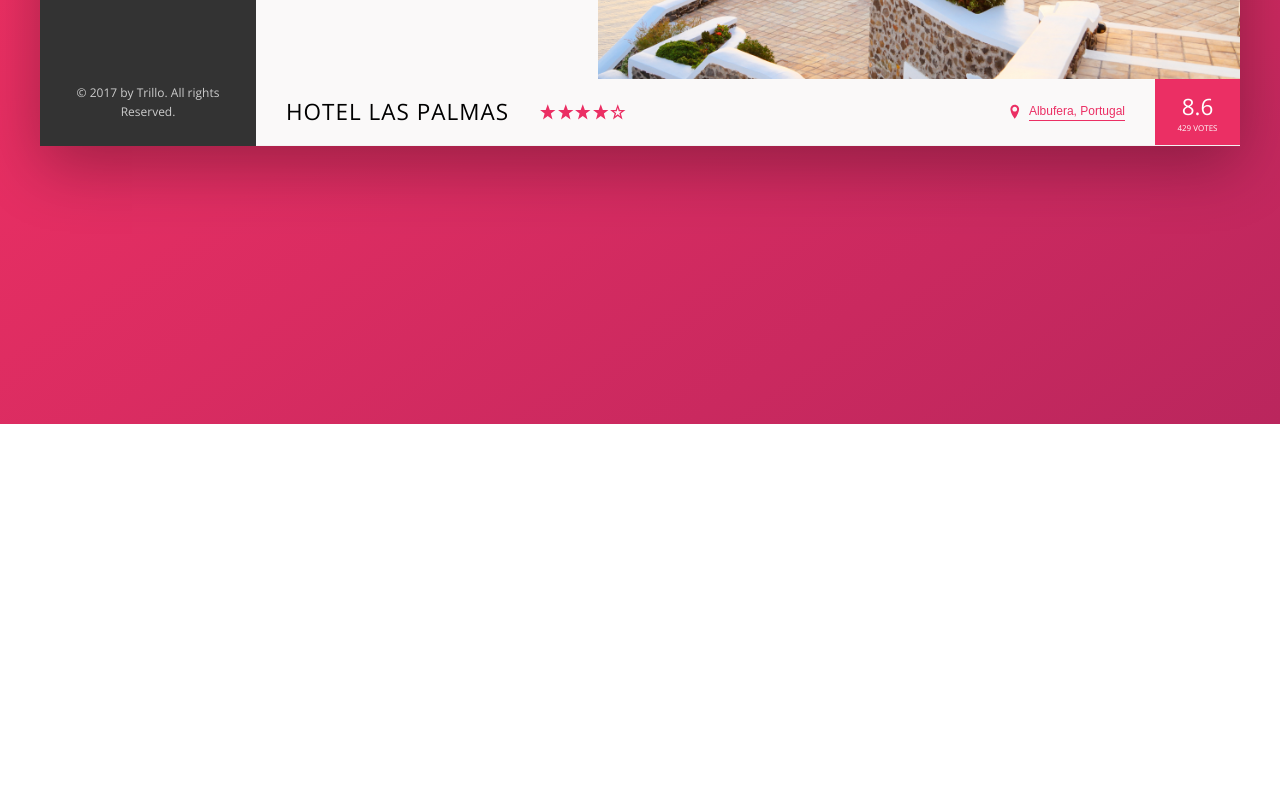
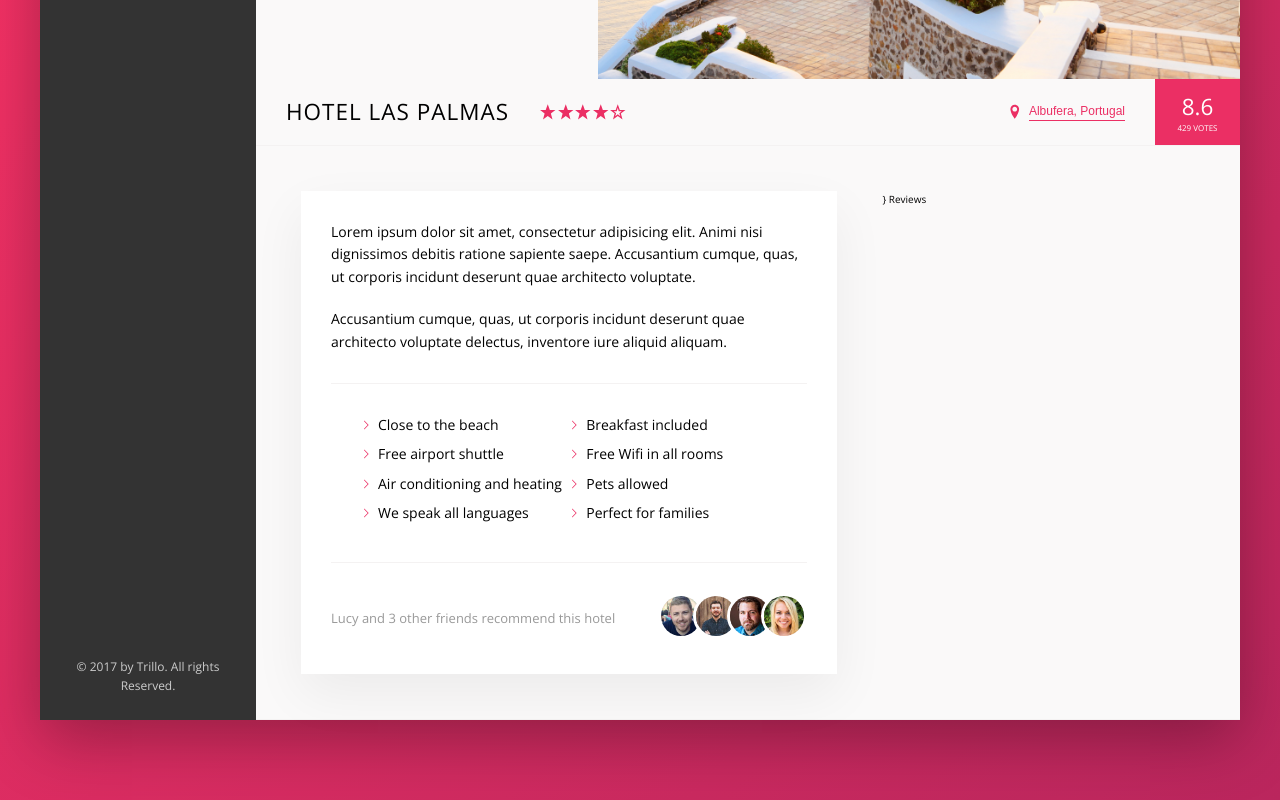
Before and after one commit to lando1234/Trillo, a website: page index.html in a window 1280 px wide. Shown: the part 456-1256 px from the top of the page. Before the commit the page ends 880 px from the top, so only its background shows below. Drawn offline with nearby package versions, Linux system fonts and the light colour scheme.

Commit message:
descripcion hotel mas recomedaciones

```diff
--- a/index.html
+++ b/index.html
@@ -131,6 +131,43 @@
                             <div class="overview__rating-count">429 votes</div>
                         </div>
                     </div>
+
+                    <div class="detail">
+                        <div class="description">
+                            <p class="parragraph">
+                                Lorem ipsum dolor sit amet, consectetur adipisicing elit. Animi nisi dignissimos debitis ratione sapiente saepe. Accusantium cumque, quas, ut corporis incidunt deserunt quae architecto voluptate.
+                            </p>
+                            <p class="parragraph">
+                                Accusantium cumque, quas, ut corporis incidunt deserunt quae architecto voluptate delectus, inventore iure aliquid aliquam.
+                            </p>
+                            <ul class="list">
+                                <li class="list__item">Close to the beach</li>
+                                <li class="list__item">Breakfast included</li>
+                                <li class="list__item">Free airport shuttle</li>
+                                <li class="list__item">Free Wifi in all rooms</li>
+                                <li class="list__item">Air conditioning and heating</li>
+                                <li class="list__item">Pets allowed</li>
+                                <li class="list__item">We speak all languages</li>
+                                <li class="list__item">Perfect for families</li>
+                            </ul>
+
+                            <div class="recommend">
+                                <p class="recommend__count">
+                                    Lucy and 3 other friends recommend this hotel
+                                </p>
+
+                                <div class="recommend__friends">
+                                    <img src="img/user-3.jpg" alt="friend 1" class="recommend__photo">
+                                    <img src="img/user-4.jpg" alt="friend 2" class="recommend__photo">
+                                    <img src="img/user-5.jpg" alt="friend 3" class="recommend__photo">
+                                    <img src="img/user-6.jpg" alt="friend 4" class="recommend__photo">
+                                </div>
+                            </div>
+                        </div>
+                        <div class="user-reviews">}
+                            Reviews
+                        </div>
+                    </div>
                 </main>
             </div>
         </div>
--- a/sass/_components.scss
+++ b/sass/_components.scss
@@ -314,3 +314,85 @@
 }
 
 }
+
+///////////////////////
+// PARRAGRAPH
+
+.parragraph{
+    &:not(:last-of-type){
+        margin-bottom: 2rem;
+    }
+}
+
+///////////////////////
+// LIST
+
+
+.list {
+    list-style-type: none;
+    margin: 3rem 0;
+    padding:3rem;
+    border-top: 1px solid var(--color-grey-light-2);
+    border-bottom: 1px solid var(--color-grey-light-2);
+
+    display:flex;
+    flex-wrap: wrap;
+    justify-content: space-between;
+
+    &__item {
+        flex: 0 0 50%;
+        margin-bottom: .7rem;
+
+        &::before{
+            content:"";
+            display: inline-block;
+            height:1rem;
+            width:1rem;
+            margin-right: .7rem;
+
+            // Older browsers
+            //background-image: url( ../img/chevron-thin-right.svg);
+            //background-size: cover;
+
+            background-color: var(--color-primary);
+            -webkit-mask-image: url( ../img/chevron-thin-right.svg);
+            -webkit-mask-size: cover;
+
+            mask-image: url( ../img/chevron-thin-right.svg);
+            mask-size: cover;
+        }
+    }
+}
+
+
+///////////////////////
+// RECOMMEND
+
+.recommend{
+    font-size: 1.3rem;
+    color:var(--color-grey-dark-3);
+
+    display: flex;
+    align-items: center;
+
+
+    &__count{
+        margin-right: auto;
+    }
+
+    &__friends{
+
+    }
+
+    &__photo{
+        height: 4rem;
+        width:4rem;
+        border-radius: 50%;
+        border:3px solid #fff;
+        box-sizing: content-box;
+
+        &:not(:last-child){
+            margin-right: -1.5rem;
+        }
+    }
+}
--- a/sass/_layout.scss
+++ b/sass/_layout.scss
@@ -32,3 +32,23 @@
 .hotel-view{
     flex:1;
 }
+
+.detail{
+    display:flex;
+    padding:4.5rem;
+    background-color: var(--color-grey-light-1);
+    border-bottom: 1px solid var(--color-grey-light-2);
+}
+
+.description{
+    flex: 0 0 60%;
+    font-size: 1.4rem;
+    margin-right: 4.5rem;
+    background-color: #fff;
+    box-shadow: 0 2rem 5rem rgba(0, 0, 0, .06);
+    padding:3rem;
+}
+
+.user-reviews {
+    flex:1;
+}
```
Also changed, not shown: css/style.css.
